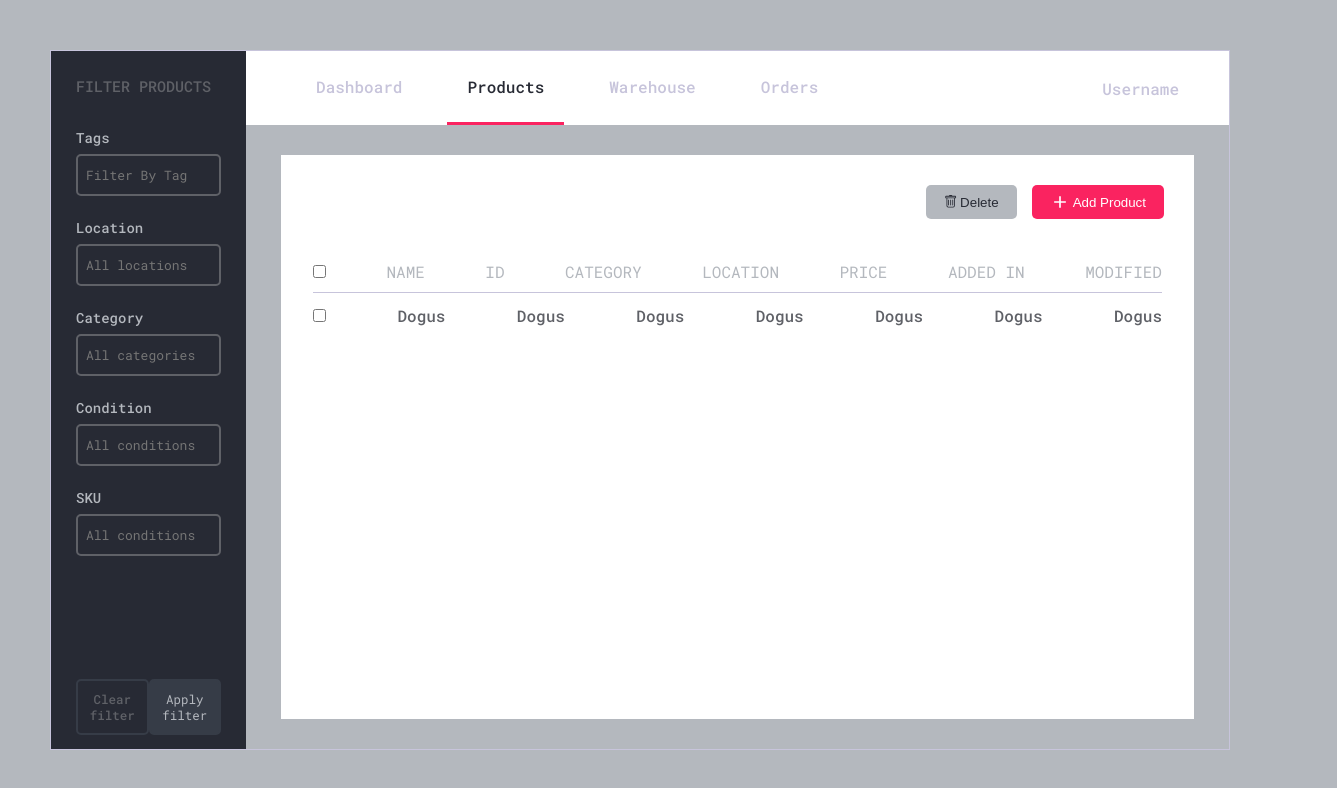
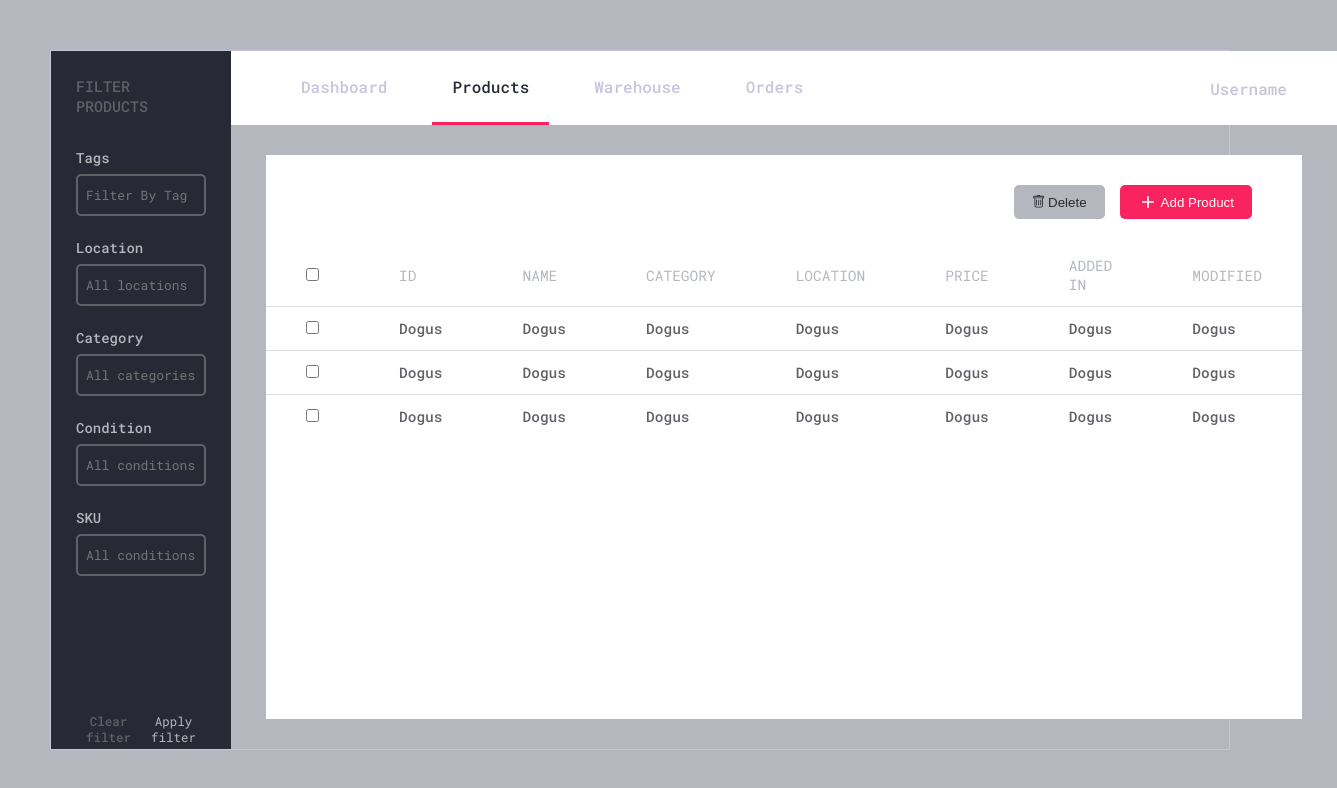
Before and after one commit to FROSTWOLFF/Inventory-Management-System, a React (Create React App) app in the folder client/: page / in a window 1280 px wide. Shown: the top 788 px of the page, 1337 px wide, since content can reach past the window. Built offline with nearby package versions, Linux system fonts and the light colour scheme; the HTML template or start-up script is replaced by a standard one.

Commit message:
Basic of the products is done NEXT => Refactoring and creating some new components(helpers.. etc) for a more maintainble structure

```diff
--- a/client/src/components/products/ProductTable/ProductTable.jsx
+++ b/client/src/components/products/ProductTable/ProductTable.jsx
@@ -4,19 +4,45 @@ import classes from './ProductTable.module.css';
 function ProductTable() {
   return (
     <table className={classes.table}>
-      <th className={classes.tableHead}>
+      <thead>
+        <tr>
           <td>
             <input type="checkbox" className={classes.checkbox} />
           </td>
+          <td>Id</td>
           <td>Name</td>
-        <td>Id</td>
           <td>Category</td>
           <td>Location</td>
           <td>Price</td>
           <td>Added In</td>
           <td>Modified</td>
-      </th>
-      <tbody className={classes.tableBody}>
+        </tr>
+      </thead>
+      <tbody>
+        <tr>
+          <td>
+            <input type="checkbox" />
+          </td>
+          <td>Dogus</td>
+          <td>Dogus</td>
+          <td>Dogus</td>
+          <td>Dogus</td>
+          <td>Dogus</td>
+          <td>Dogus</td>
+          <td>Dogus</td>
+        </tr>
+        <tr>
+          <td>
+            <input type="checkbox" />
+          </td>
+          <td>Dogus</td>
+          <td>Dogus</td>
+          <td>Dogus</td>
+          <td>Dogus</td>
+          <td>Dogus</td>
+          <td>Dogus</td>
+          <td>Dogus</td>
+        </tr>
         <tr>
           <td>
             <input type="checkbox" />
--- a/client/src/components/products/ProductTable/ProductTable.module.css
+++ b/client/src/components/products/ProductTable/ProductTable.module.css
@@ -1,35 +1,31 @@
 .table {
+  font-size: 1.45rem;
+  border-collapse: collapse;
+  margin: 2.5rem 0;
+  /* min-width: 120rem;  */
 }
 
-.tableHead,
-.tableBody > tr {
-  display: flex;
-  justify-content: space-between;
+.table thead tr {
+  text-align: left;
+  text-transform: uppercase;
 
-  padding: 0 0 1rem 0;
-  margin-bottom: 1rem;
+  font-family: inherit;
+  font-weight: var(--fw-regular);
+
+  color: var(--color-text-200);
 }
 
-.tableHead {
-  /* display: flex;
-  justify-content: space-between;
-
-  padding: 0 0 1rem 0;
-  margin-bottom: 1rem; */
-
-  color: var(--color-100);
-  border-bottom: 1.5px solid var(--color-text-100);
+.table tbody tr {
+  border-top: 1px solid #ddd;
 }
 
-.tableHead > td {
-  text-transform: uppercase;
-  color: var(--color-text-200);
-  font-family: inherit;
-  font-weight: var(--fw-regular);
+/* .table tbody tr:nth-of-type(even) {
+  background-color: #f3f3f3;
+} */
+
+.table td {
+  padding: 1.2rem 4rem;
 }
 
 .checkbox {
 }
-
-.tableBody {
-}
--- a/client/src/components/products/Products.module.css
+++ b/client/src/components/products/Products.module.css
@@ -2,7 +2,7 @@
   display: flex;
   flex-direction: column;
 
-  padding: 3rem 3rem;
+  padding: 3rem 0;
   margin: 3rem 3.5rem;
   background-color: var(--color-main);
   height: 100%;
@@ -12,5 +12,5 @@
   align-self: flex-end;
   display: flex;
   gap: 1.5rem;
-  margin-bottom: 4rem;
+  margin: 0 5rem;
 }
--- a/client/src/index.css
+++ b/client/src/index.css
@@ -3,9 +3,7 @@
 :root {
   --color-main: #fff;
   --color-secondary: #fa2360;
-
   --color-100: #272a34;
-  --color-200: #363c47;
 
   --color-text-100: #c7c4db;
   --color-text-200: #b4b8be;
```
Lines whose indentation alone changed are shown as unchanged.
